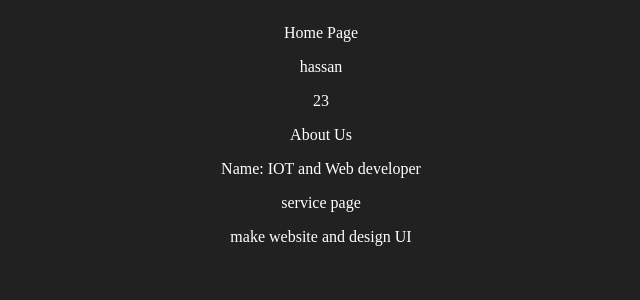
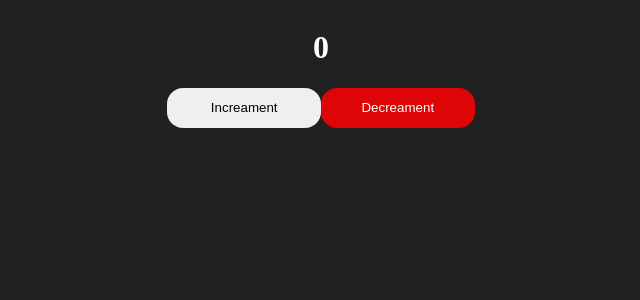
Before and after one commit to hassan42772/React-Basic-project, a React (Vite) app in the folder States/: page / in a window 1280 px wide. Shown: the top 300 px of the page, without its empty margins (319-959 px from the left). Built offline with nearby package versions, Linux system fonts and the light colour scheme.

Commit message:
UseReducer Hook

```diff
--- /dev/null
+++ b/States/src/components/hooks/UseReducer/Reducer.jsx
@@ -0,0 +1,28 @@
+import { useReducer } from "react"
+
+
+function Reducer() {
+
+    const Reducer = (state , action) => {
+        if(action.type === "Increament"){
+            return state + 1
+        }
+        if(action.type === "Decreament"){
+            return state - 1
+        }
+    }
+
+    const[count , dispatch] = useReducer(Reducer , 0);
+
+
+
+  return (
+    <div>
+        <h1>{count}</h1>
+        <button onClick={()=> dispatch({type:"Increament"})}>Increament</button>
+        <button onClick={()=> dispatch({type:"Decreament"})} disabled={count <= 0}>Decreament</button>
+    </div>
+  )
+}
+
+export default Reducer
--- a/States/src/main.jsx
+++ b/States/src/main.jsx
@@ -9,10 +9,12 @@ import StateChallange2 from './components/StateChallange2.jsx'
 import Effect from './components/hooks/UseEffectHook/Effect.jsx'
 import Ref from './components/hooks/UseRefHook/Ref.jsx'
 import UseIdHook from './components/hooks/UseIdHook/UseIdHook.jsx'
+import Reducer from './components/hooks/UseReducer/Reducer.jsx'
 
 createRoot(document.getElementById('root')).render(
   <StrictMode>
-    <App />
+    <Reducer/>
+    {/* <App /> */}
     {/* <StateChallange/> */}
     {/* <DerivedState/> */}
     {/* <LiftingStateUp/> */}
```
